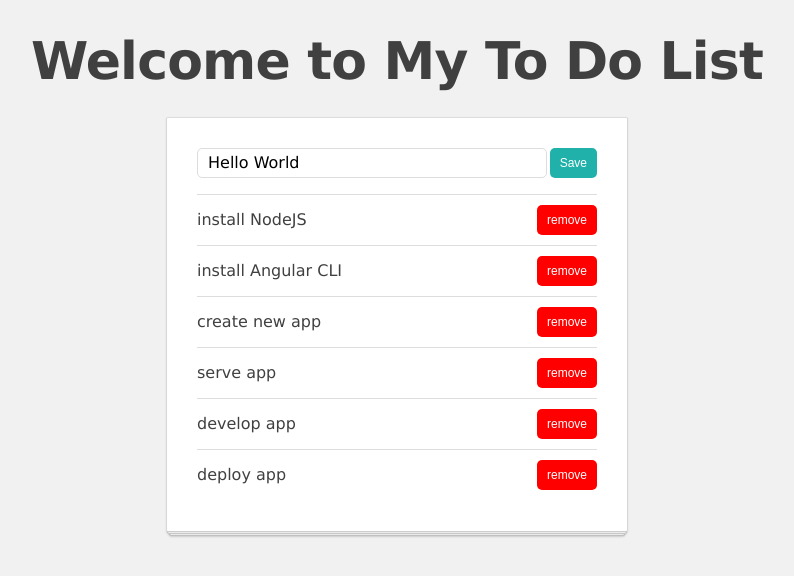
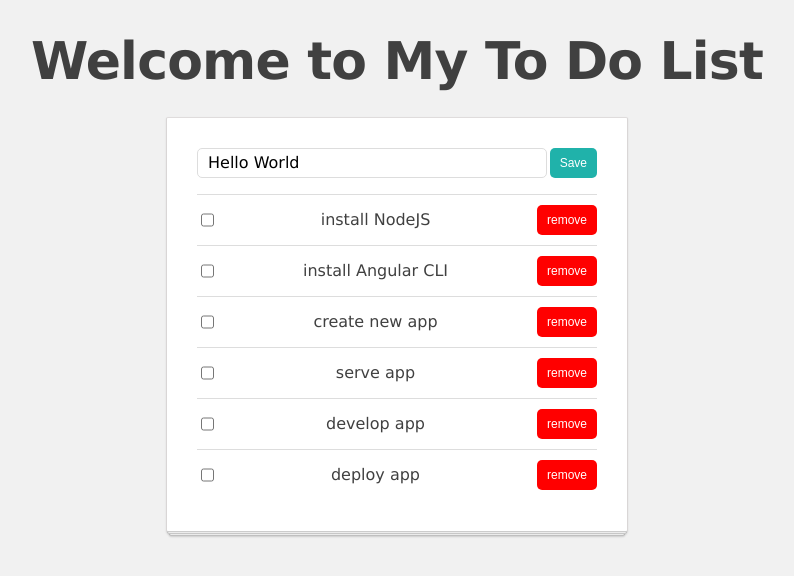
Before and after one commit to gtrefs/todolist, an Angular app: page / in a window 1280 px wide. Shown: the top 576 px of the page, without its empty margins (243-1037 px from the left). Built offline with nearby package versions, Linux system fonts and the light colour scheme.

Commit message:
Adding checkbox #19

```diff
--- a/src/app/todo-item/todo-item.component.css
+++ b/src/app/todo-item/todo-item.component.css
@@ -16,3 +16,7 @@
   flex-grow: 1;
   padding-left: 11px;
 }
+
+.todo-complete {
+  text-decoration: line-through;
+}
--- a/src/app/todo-item/todo-item.component.ts
+++ b/src/app/todo-item/todo-item.component.ts
@@ -3,13 +3,16 @@
 
 @Component({
   selector: 'app-todo-item',
-  template: `<div class="todo-item">
-    {{ item.title }}
-
+  template: `
+  <div class="todo-item">
+    <input type="checkbox" class="todo-checkbox" (click)="completeItem()"/>
+    <span class="todo-title" [ngClass]="{'todo-complete': item.completed}">
+      {{ item.title }}
+    </span>
     <button class="btn btn-red" (click)="removeItem()">
       remove
     </button>
-    </div>
+  </div>
   `,
   styleUrls: ['./todo-item.component.css']
 })
@@ -17,6 +20,7 @@
 
   @Input() item: TodoItem;
   @Output() remove: EventEmitter<TodoItem> = new EventEmitter();
+  @Output() update: EventEmitter<any> = new EventEmitter();
 
   constructor() { }
 
@@ -27,4 +31,11 @@
     this.remove.emit(this.item);
   }
 
+  completeItem() {
+    this.update.emit({
+      item: this.item,
+      changes: {completed: !this.item.completed}
+    });
+  }
+
 }
--- a/src/app/todo-list/todo-list.component.ts
+++ b/src/app/todo-list/todo-list.component.ts
@@ -10,7 +10,9 @@
 
     <ul>
       <li *ngFor="let todoItem of todoList()">
-        <app-todo-item [item]="todoItem" (remove)="removeItem($event)"></app-todo-item>
+        <app-todo-item [item]="todoItem"
+                       (remove)="removeItem($event)"
+                       (update)="updateItem($event.item, $event.changes)"></app-todo-item>
       </li>
     </ul>
   </div>
@@ -36,4 +38,8 @@
     this.todoListService.deleteItem(item);
   }
 
+  updateItem(item, changes) {
+    this.todoListService.updateItem(item, changes);
+  }
+
 }
```
